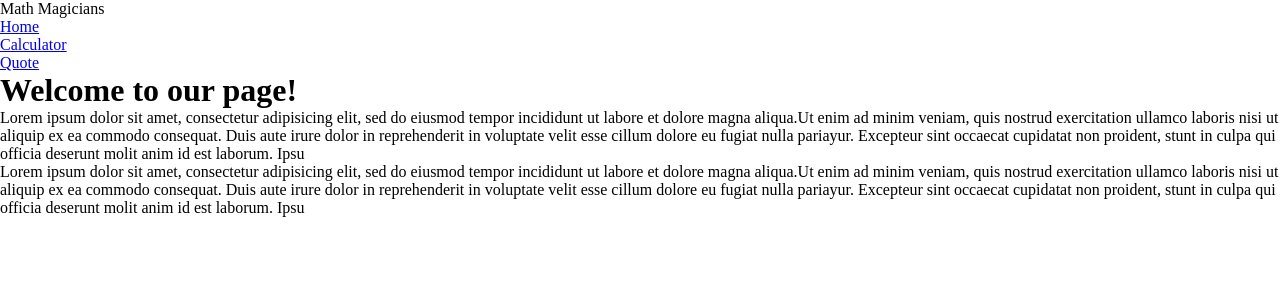
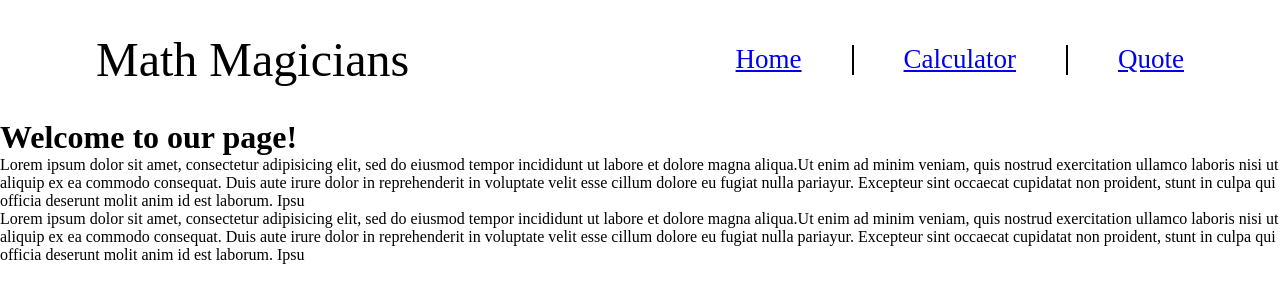
Before and after one commit to bronnie313/Math-magician, a React (Create React App) app: page / in a window 1280 px wide. Shown: the top 300 px of the page. Built offline with nearby package versions, Linux system fonts and the light colour scheme.

Commit message:
add styling to the header

```diff
--- a/src/App.js
+++ b/src/App.js
@@ -9,11 +9,13 @@ import Header from './components/Header';
 function App() {
   return (
     <BrowserRouter>
-      <nav>
-        <div>Math Magicians</div>
+      <nav className="heading">
+        <div className="title">Math Magicians</div>
         <ul>
           <li><NavLink className="link" to="/">Home</NavLink></li>
+          <div style={{ borderLeft: '2px solid black', height: '30px' }} />
           <li><NavLink className="link" to="/Cal">Calculator</NavLink></li>
+          <div style={{ borderLeft: '2px solid black', height: '30px' }} />
           <li><NavLink className="link" to="/quote">Quote</NavLink></li>
         </ul>
       </nav>
--- a/src/index.css
+++ b/src/index.css
@@ -35,3 +35,25 @@ section {
 .zero {
   grid-column: span 2;
 }
+
+.link {
+  font-size: 27px;
+}
+
+.heading {
+  display: flex;
+  justify-content: space-between;
+  padding: 2rem 6rem;
+  align-items: center;
+}
+
+.title {
+  font-size: xxx-large;
+}
+
+ul {
+  list-style: none;
+  display: flex;
+  gap: 50px;
+  align-items: center;
+}
```
